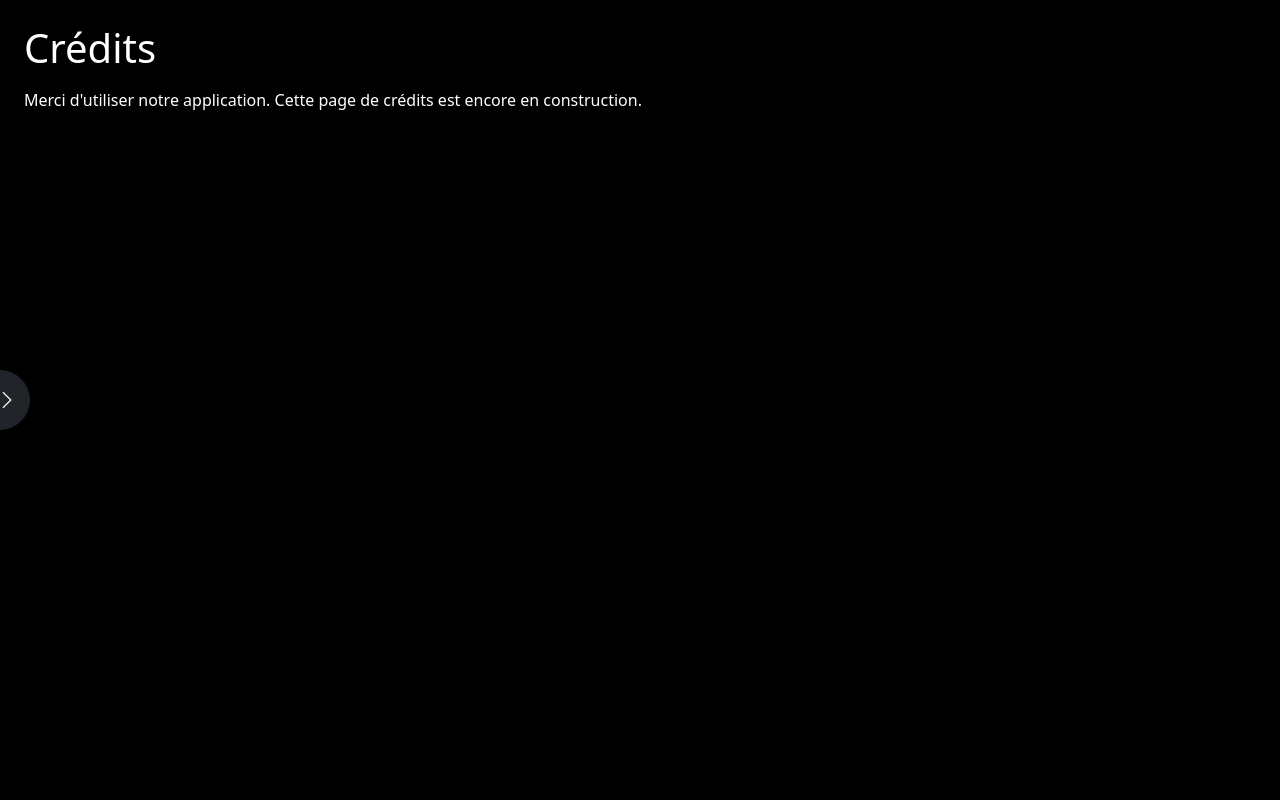
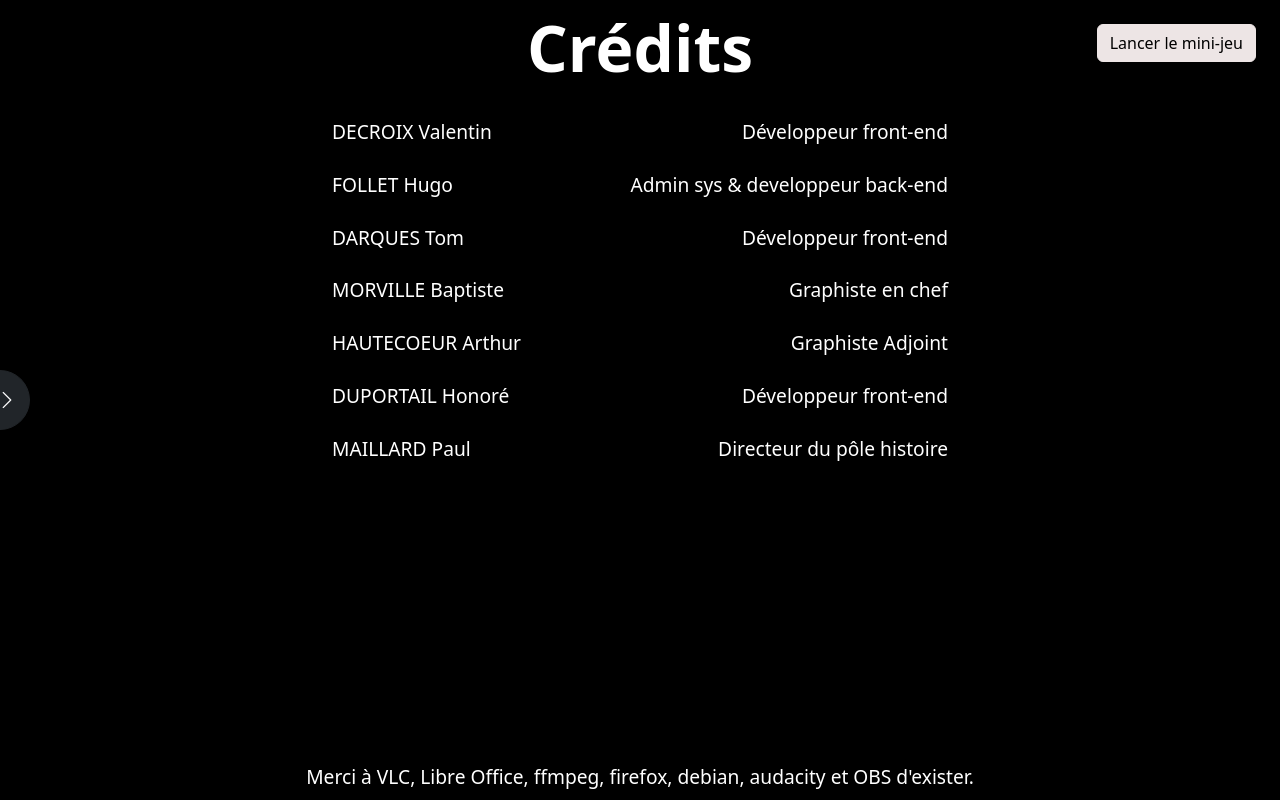
Before and after one commit to Shaddushi/NuitDeLinfo2025, a Vue app in the folder Frontend/: page /credits in a window 1280 px wide. Built offline with nearby package versions, Linux system fonts and the light colour scheme.

Commit message:
add interactive credits page with timer and scoring system

```diff
--- a/Frontend/src/components/Credit.vue
+++ b/Frontend/src/components/Credit.vue
@@ -1,19 +1,212 @@
 <template>
-  <div class="credit-page text-white p-4">
-    <h1 class="mb-3">Crédits</h1>
-    <p>Merci d'utiliser notre application. Cette page de crédits est encore en construction.</p>
+  <div
+      :class="[
+      'credit-page text-white p-4 d-flex h-100 flex-column align-items-center',
+      { 'credit-page-game': timerActive }
+    ]"
+  >
+    <!-- Barre du haut -->
+    <div class="top-bar w-100 mb-5">
+      <!-- on retire ms-auto ici -->
+      <h1 class="credits-title">Crédits</h1>
+
+      <div class="top-right">
+        <button
+            class="btn btn-light mb-2"
+            @click="startApp"
+            v-if="!timerActive && timeLeft === 15"
+        >
+          Lancer le mini-jeu
+        </button>
+
+        <div v-if="timerActive || (timeLeft < 15 && timeLeft !== 0)" class="mb-0">
+          Temps restant : {{ timeLeft }} s
+        </div>
+        <div v-if="!timerActive && timeLeft === 0" class="mb-0 text-danger">
+          Jeu fini !
+        </div>
+      </div>
+    </div>
+
+    <div class="w-100 d-flex flex-column align-items-center gap-4 mb-5">
+      <div
+          v-for="(credit, cIndex) in credits"
+          :key="cIndex"
+          :class="['credit-row', { 'credit-div-1': started }]"
+      >
+        <span>
+          <span
+              v-for="(letter, lIndex) in credit.letters_name"
+              :key="lIndex"
+              @click="hideLetterName(letter, cIndex, lIndex)"
+          >
+            {{ letter }}
+          </span>
+        </span>
+
+        <span>
+          <span
+              v-for="(letter, lIndex) in credit.letters_role"
+              :key="lIndex"
+              @click="hideLetterRole(letter, cIndex, lIndex)"
+          >
+            {{ letter }}
+          </span>
+        </span>
+      </div>
+    </div>
+
+    <span class="text-warning" v-if="timerActive || timeLeft === 0">Votre score: {{ score }}</span>
+
+    <div class="bottom-0 position-fixed mb-2">
+      Merci à VLC, Libre Office, ffmpeg, firefox, debian, audacity et OBS d'exister.
+    </div>
   </div>
 </template>
 
 <script>
 export default {
   name: 'Credit',
+  data() {
+    return {
+      started: false,
+      timerActive: false,
+      timeLeft: 15,
+      timerId: null,
+      credits: [
+        { name: 'DECROIX Valentin', role: 'Développeur front-end' },
+        { name: 'FOLLET Hugo', role: 'Admin sys & developpeur back-end' },
+        { name: 'DARQUES Tom', role: 'Développeur front-end' },
+        { name: 'MORVILLE Baptiste', role: 'Graphiste en chef' },
+        { name: 'HAUTECOEUR Arthur', role: 'Graphiste Adjoint' },
+        { name: 'DUPORTAIL Honoré', role: 'Développeur front-end' },
+        { name: 'MAILLARD Paul', role: 'Directeur du pôle histoire' },
+      ].map((c) => ({
+        ...c,
+        letters_name: c.name.split(''),
+        letters_role: c.role.split(''),
+      })),
+      score: 0,
+    };
+  },
+  methods: {
+    startApp() {
+      this.started = true;
+      this.timerActive = true;
+      this.timeLeft = 15;
+
+      if (this.timerId) {
+        clearInterval(this.timerId);
+      }
+
+      this.timerId = setInterval(() => {
+        if (this.timeLeft > 0) {
+          this.timeLeft--;
+        } else {
+          this.timerActive = false;
+          clearInterval(this.timerId);
+          this.timerId = null;
+        }
+      }, 1000);
+    },
+    hideLetterName(letter, creditIndex, letterIndex) {
+      if (!this.timerActive) return;
+
+      this.credits[creditIndex].letters_name.splice(letterIndex, 1, '  ');
+      if (letter !== '  ') {
+        this.score++;
+      }
+    },
+    hideLetterRole(letter, creditIndex, letterIndex) {
+      if (!this.timerActive) return;
+
+      this.credits[creditIndex].letters_role.splice(letterIndex, 1, '  ');
+      if (letter !== '  ') {
+        this.score++;
+      }
+    },
+  },
+  beforeUnmount() {
+    if (this.timerId) {
+      clearInterval(this.timerId);
+    }
+  },
 };
 </script>
 
 <style scoped>
+h1 {
+  font-weight: bold;
+  font-size: 4rem;
+  margin: 0;
+}
+
+/* barre du haut */
+.top-bar {
+  display: flex;
+  align-items: flex-start;
+  justify-content: center;
+  width: 100%;
+}
+
+/* titre centré horizontalement en haut */
+.credits-title {
+  position: absolute;
+  top: 10px;
+  left: 50%;
+  transform: translateX(-50%);
+  font-weight: bold;
+  font-size: 4rem;
+  margin: 0;
+}
+
+/* bloc bouton + chrono aligné à droite */
+.top-right {
+  margin-left: auto;
+  display: flex;
+  flex-direction: column;
+  align-items: flex-end;
+}
+
 .credit-page {
-  min-height: 100vh;
-  background-color: #000; /* adapte à ton thème global si besoin */
+  user-select: none;
+  background-color: #000;
+  font-size: 1.2rem;
+}
+
+.credit-page-game {
+  cursor: url('/images/pointer-01.webp') 16 16, auto;
+}
+
+.credit-page-game:active {
+  cursor: url('/images/pointer-02.webp') 16 16, auto;
+}
+
+/* état initial (hors animation) */
+.credit-row {
+  width: 50%;
+  display: flex;
+  justify-content: space-between;
+  opacity: 1;
+  transform: translateY(0);
+}
+
+/* appliquée après clic pour lancer l'animation (8s) */
+.credit-div-1 {
+  animation-name: slide-up;
+  animation-duration: 8s;
+  animation-timing-function: ease-out;
+  animation-fill-mode: forwards;
+}
+
+@keyframes slide-up {
+  0% {
+    opacity: 0;
+    transform: translateY(100vh);
+  }
+  100% {
+    opacity: 1;
+    transform: translateY(0);
+  }
 }
 </style>
--- a/Frontend/src/sass/variables.scss
+++ b/Frontend/src/sass/variables.scss
@@ -1,3 +1,4 @@
 $primary: #9e3e1d;
 $secondary: #0d6efd;
 $light: #ede5e5;
+$warning: #efd68a;
```
Also changed, not shown: Frontend/public/images/pointer-01.webp (added), Frontend/public/images/pointer-02.webp (added).
